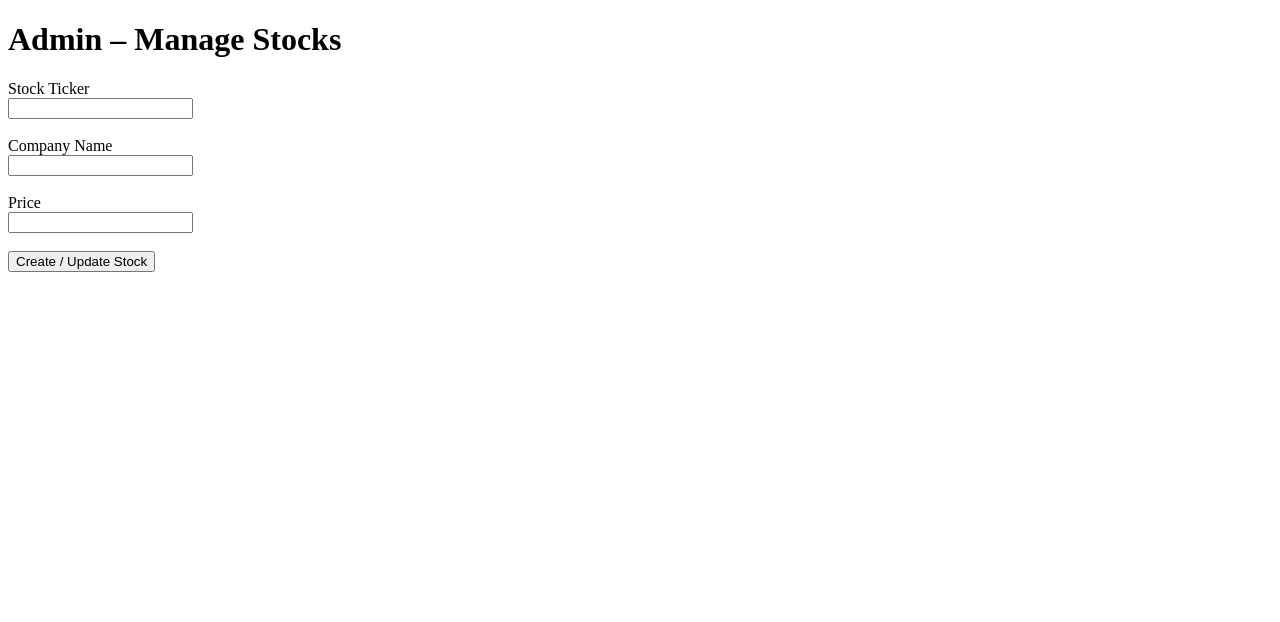
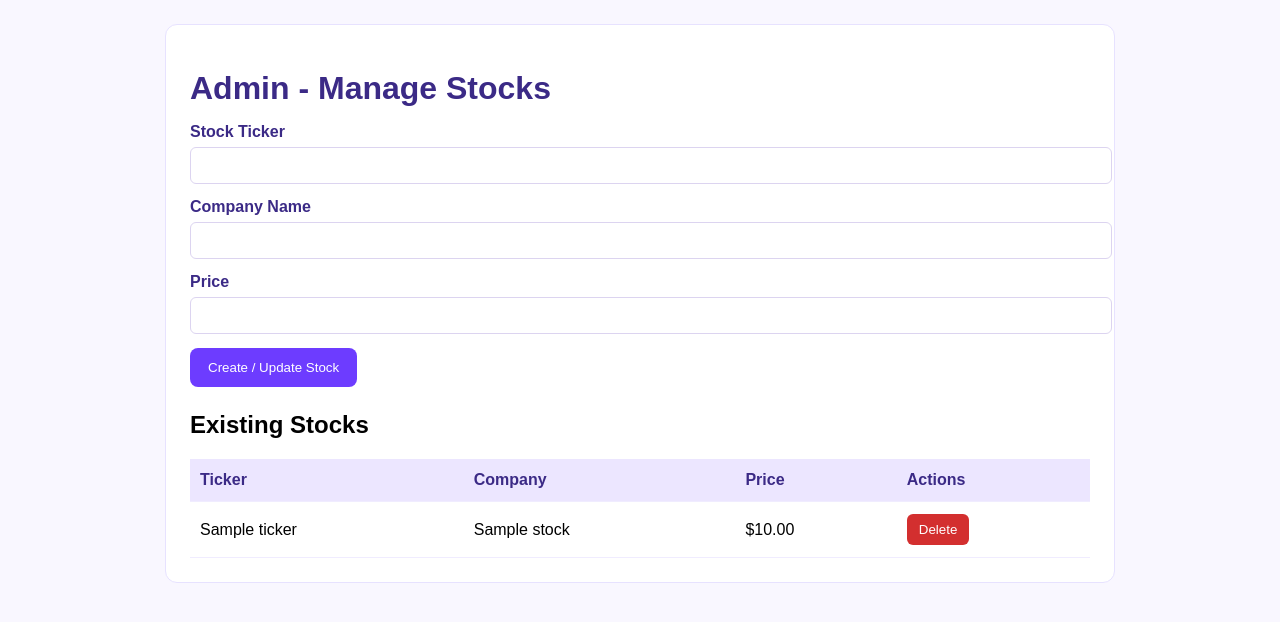
Before and after one commit to BrycePRATT2004/stock-trading-app-401, a Flask app: page /admin in a window 1280 px wide. Shown: the top 622 px of the page. Run offline with Flask 3, Linux system fonts and the light colour scheme; the visitor is signed in with stand-in values (Sample User, id 1); a database or web service that is not in the repository returns one stand-in record (values such as "Sample title").

Commit message:
finishing touches

```diff
--- a/app.py
+++ b/app.py
@@ -110,6 +110,9 @@ def price_update_loop():
         open_now = is_market_open()
         if open_now and last_market_state is False:
             reset_opening_prices()
+            process_pending_orders()
+        elif open_now and last_market_state is None:
+            process_pending_orders()
         last_market_state = open_now
 
         # Always update prices regardless of market hours
@@ -119,6 +122,75 @@ def price_update_loop():
 def start_price_thread():
     t = threading.Thread(target=price_update_loop, daemon=True)
     t.start()
+
+def process_pending_orders():
+    pending_orders = list(trades_col.find({"status": "pending"}).sort("created_at", 1))
+    if not pending_orders:
+        return
+
+    for order in pending_orders:
+        user_id = order["user_id"]
+        user = users_col.find_one({"_id": user_id})
+        if not user:
+            trades_col.update_one(
+                {"_id": order["_id"]},
+                {"$set": {"status": "failed", "failed_reason": "User not found at execution", "executed_at": datetime.utcnow()}}
+            )
+            continue
+
+        ticker = order.get("ticker")
+        shares = int(order.get("shares", 0))
+        stock_state = ticker_state.get(ticker)
+        execution_price = None
+
+        if stock_state:
+            execution_price = float(stock_state.get("current_price", 0.0))
+        else:
+            stock_doc = stocks_col.find_one({"ticker": ticker})
+            execution_price = float(stock_doc.get("price", 0.0)) if stock_doc else None
+
+        if execution_price is None or execution_price <= 0:
+            trades_col.update_one(
+                {"_id": order["_id"]},
+                {"$set": {"status": "failed", "failed_reason": "Could not determine execution price", "executed_at": datetime.utcnow()}}
+            )
+            continue
+
+        if order["type"] == "buy":
+            cash = float(user.get("cash", 0.0))
+            total_cost = round(execution_price * shares, 2)
+            if cash >= total_cost:
+                users_col.update_one(
+                    {"_id": user_id},
+                    {"$inc": {"cash": -total_cost, f"holdings.{ticker}": shares}}
+                )
+                trades_col.update_one(
+                    {"_id": order["_id"]},
+                    {"$set": {"status": "completed", "price": execution_price, "total_proceeds": total_cost, "executed_at": datetime.utcnow()}}
+                )
+            else:
+                trades_col.update_one(
+                    {"_id": order["_id"]},
+                    {"$set": {"status": "failed", "failed_reason": "Insufficient funds at market open", "executed_at": datetime.utcnow()}}
+                )
+        else:
+            holdings = user.get("holdings", {}) or {}
+            if holdings.get(ticker, 0) >= shares:
+                total_proceeds = round(execution_price * shares, 2)
+                users_col.update_one(
+                    {"_id": user_id},
+                    {"$inc": {"cash": total_proceeds, f"holdings.{ticker}": -shares}}
+                )
+                trades_col.update_one(
+                    {"_id": order["_id"]},
+                    {"$set": {"status": "completed", "price": execution_price, "total_proceeds": total_proceeds, "executed_at": datetime.utcnow()}}
+                )
+            else:
+                trades_col.update_one(
+                    {"_id": order["_id"]},
+                    {"$set": {"status": "failed", "failed_reason": "Insufficient holdings at market open", "executed_at": datetime.utcnow()}}
+                )
+
 
 def get_current_user():
     user_id = session.get("user_id")
@@ -316,14 +388,11 @@ def buy():
     cash = get_current_cash(default=0.0)
 
     if request.method == "POST":
-        # Block trading outside market hours
-        if not is_market_open():
-            return render_template("buy.html", cash=cash, error="Market is closed. Trading hours are Mon–Fri, 9:00 AM – 4:00 PM ET.")
-
         company = request.form.get("company", "").strip()
         ticker = request.form.get("ticker", "").strip().upper()
         shares_raw = request.form.get("shares", "").strip()
         price_raw = request.form.get("price", "").strip()
+        pending_confirm = request.form.get("pending_confirm") == "yes"
 
         try:
             shares = int(shares_raw)
@@ -342,7 +411,35 @@ def buy():
         if not stock:
             return render_template("buy.html", cash=cash, error="Stock not found.")
 
+        if not is_market_open() and not pending_confirm:
+            pending_data = {
+                "company": company,
+                "ticker": ticker,
+                "shares": shares,
+                "price": price,
+                "total_cost": total_cost,
+            }
+            return render_template("buy.html", cash=cash, pending_data=pending_data, market_closed=True)
+
         user_id = ObjectId(session["user_id"])
+
+        if not is_market_open() and pending_confirm:
+            trades_col.insert_one({
+                "user_id": user_id,
+                "type": "buy",
+                "company": company,
+                "ticker": ticker,
+                "shares": shares,
+                "price": price,
+                "requested_price": price,
+                "requested_total": total_cost,
+                "total_proceeds": total_cost,
+                "status": "pending",
+                "created_at": datetime.utcnow(),
+                "pending_at": datetime.utcnow()
+            })
+            return render_template("buy.html", cash=cash, success=True, pending=True)
+
         users_col.update_one(
             {"_id": user_id},
             {"$inc": {"cash": -total_cost, f"holdings.{ticker}": shares}}
@@ -390,14 +487,11 @@ def sell_post():
     if "user_id" not in session:
         return redirect(url_for("login_page"))
 
-    # Block trading outside market hours
-    if not is_market_open():
-        return redirect(url_for("sell"))
-
     holdings = get_current_holdings()
     ticker = request.form.get("ticker", "").strip().upper()
     shares_raw = request.form.get("shares", "").strip()
     price_raw = request.form.get("price", "").strip()
+    pending_confirm = request.form.get("pending_confirm") == "yes"
 
     try:
         shares = int(shares_raw)
@@ -415,8 +509,49 @@ def sell_post():
         return redirect(url_for("sell"))
 
     total_proceeds = shares * price
+
+    if not is_market_open() and not pending_confirm:
+        pending_data = {
+            "company": stock.get("name", ticker),
+            "ticker": ticker,
+            "shares": shares,
+            "price": price,
+            "total_proceeds": total_proceeds,
+        }
+        portfolio = {}
+        for t, s in holdings.items():
+            if s > 0:
+                stock_info = stocks_col.find_one({"ticker": t})
+                if stock_info:
+                    portfolio[t] = {"company": stock_info.get("name", t), "shares": s}
+        return render_template("sell.html", portfolio=portfolio, market_closed=True, pending_data=pending_data)
+
     user_id = ObjectId(session["user_id"])
 
+    if not is_market_open() and pending_confirm:
+        trades_col.insert_one({
+            "user_id": user_id,
+            "type": "sell",
+            "company": stock.get("name", ticker),
+            "ticker": ticker,
+            "shares": shares,
+            "price": price,
+            "requested_price": price,
+            "requested_total": total_proceeds,
+            "total_proceeds": total_proceeds,
+            "status": "pending",
+            "created_at": datetime.utcnow(),
+            "pending_at": datetime.utcnow()
+        })
+        portfolio = {}
+        for t, s in holdings.items():
+            if s > 0:
+                stock_info = stocks_col.find_one({"ticker": t})
+                if stock_info:
+                    portfolio[t] = {"company": stock_info.get("name", t), "shares": s}
+        return render_template("sell.html", portfolio=portfolio, success=True, pending=True)
+
+    user_id = ObjectId(session["user_id"])
     users_col.update_one(
         {"_id": user_id},
         {"$inc": {"cash": total_proceeds, f"holdings.{ticker}": -shares}}
@@ -561,6 +696,23 @@ def admin():
     stocks = list(stocks_col.find({}, {"_id": 0}).sort("ticker", 1))
     return render_template("admin.html", stocks=stocks)
 
+@app.route("/admin/delete", methods=["POST"])
+def delete_stock():
+    if "user_id" not in session:
+        return redirect(url_for("login_page"))
+
+    if session.get("role") != "admin":
+        return "Forbidden", 403
+
+    ticker = request.form.get("ticker", "").strip().upper()
+    if ticker:
+        stocks_col.delete_one({"ticker": ticker})
+        with ticker_lock:
+            ticker_state.pop(ticker, None)
+
+    stocks = list(stocks_col.find({}, {"_id": 0}).sort("ticker", 1))
+    return render_template("admin.html", stocks=stocks, success=True)
+
 
 # ----------------------------
 # API Endpoints
--- a/templates/admin.html
+++ b/templates/admin.html
@@ -2,22 +2,79 @@
 <html>
 <head>
   <title>Admin Panel</title>
+  <style>
+    body { font-family: Arial, sans-serif; background: #f9f7ff; margin: 0; padding: 24px; }
+    .container { max-width: 900px; margin: 0 auto; background: white; border: 1px solid #e7e2ff; border-radius: 12px; padding: 24px; }
+    h1 { color: #3b2a86; margin-bottom: 16px; }
+    form { margin-bottom: 24px; }
+    label { display: block; margin-bottom: 6px; color: #3b2a86; font-weight: bold; }
+    input { width: 100%; padding: 10px; border: 1px solid #dcd4f0; border-radius: 6px; margin-bottom: 14px; }
+    button { background: #6d3cff; color: white; border: none; padding: 12px 18px; border-radius: 8px; cursor: pointer; }
+    button:hover { background: #5a2dd8; }
+    table { width: 100%; border-collapse: collapse; margin-top: 16px; }
+    th, td { padding: 12px 10px; border-bottom: 1px solid #f0ecff; text-align: left; }
+    th { background: #ece6ff; color: #3b2a86; }
+    .delete-button { background: #d32f2f; color: white; border: none; padding: 8px 12px; border-radius: 6px; cursor: pointer; }
+    .delete-button:hover { background: #b71c1c; }
+    .message { padding: 12px 16px; border-radius: 8px; margin-bottom: 16px; }
+    .message.success { background: #e8f5e9; color: #2e7d32; border: 1px solid #c8e6c9; }
+    .message.error { background: #ffebee; color: #c62828; border: 1px solid #ffcdd2; }
+  </style>
 </head>
 <body>
-  <h1>Admin – Manage Stocks</h1>
+  <div class="container">
+    <h1>Admin - Manage Stocks</h1>
 
-  <form method="POST">
-    <label>Stock Ticker</label><br>
-    <input name="ticker" maxlength="5" required><br><br>
+    {% if success %}
+      <div class="message success">Stock changes saved successfully.</div>
+    {% endif %}
+    {% if error %}
+      <div class="message error">{{ error }}</div>
+    {% endif %}
 
-    <label>Company Name</label><br>
-    <input name="name" required><br><br>
+    <form method="POST">
+      <label>Stock Ticker</label>
+      <input name="ticker" maxlength="5" required>
 
-    <label>Price</label><br>
-    <input name="price" type="number" step="0.01" min="0.01" required><br><br>
+      <label>Company Name</label>
+      <input name="name" required>
 
-    <button type="submit">Create / Update Stock</button>
-  </form>
+      <label>Price</label>
+      <input name="price" type="number" step="0.01" min="0.01" required>
 
+      <button type="submit">Create / Update Stock</button>
+    </form>
+
+    {% if stocks and stocks|length > 0 %}
+      <h2>Existing Stocks</h2>
+      <table>
+        <thead>
+          <tr>
+            <th>Ticker</th>
+            <th>Company</th>
+            <th>Price</th>
+            <th>Actions</th>
+          </tr>
+        </thead>
+        <tbody>
+          {% for stock in stocks %}
+            <tr>
+              <td>{{ stock.ticker }}</td>
+              <td>{{ stock.name }}</td>
+              <td>${{ '%.2f'|format(stock.price) }}</td>
+              <td>
+                <form method="POST" action="{{ url_for('delete_stock') }}" style="display:inline;">
+                  <input type="hidden" name="ticker" value="{{ stock.ticker }}" />
+                  <button class="delete-button" type="submit">Delete</button>
+                </form>
+              </td>
+            </tr>
+          {% endfor %}
+        </tbody>
+      </table>
+    {% else %}
+      <p>No stocks have been added yet.</p>
+    {% endif %}
+  </div>
 </body>
 </html>
```
Also changed, not shown: templates/buy.html (+23 -0 lines), templates/sell.html (+25 -0 lines).
